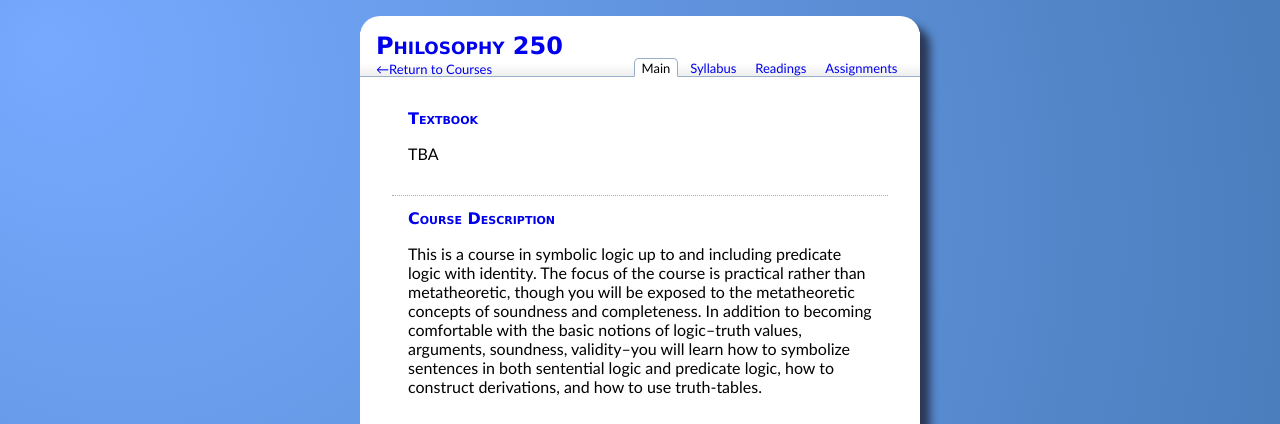
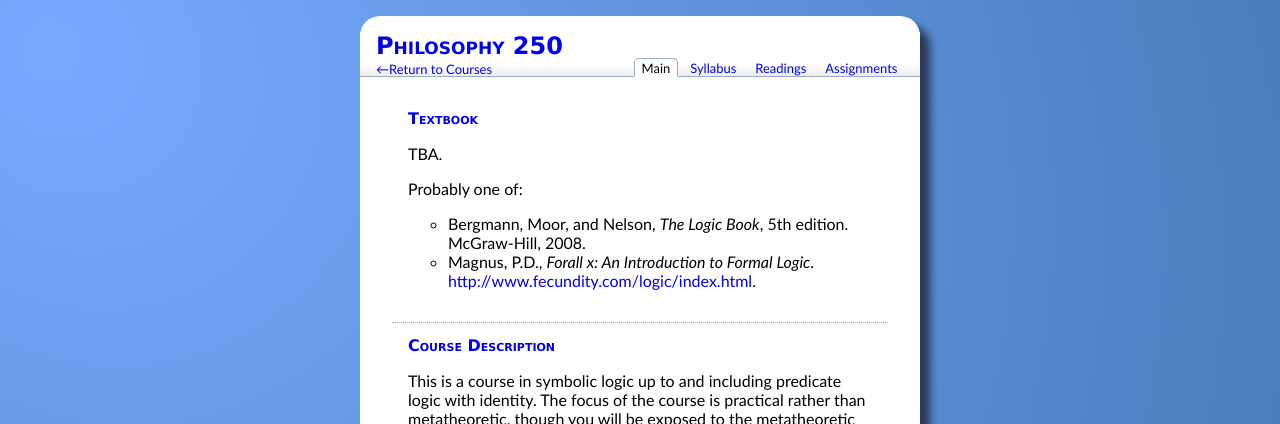
Before and after one commit to dsanson/dsanson.github.com, a Jekyll site: the page built from 250s2011/announcements.markdown, in a window 1280 px wide, cut to the strip 0-424 px from the top of the page. Built offline with Jekyll 4.4.1, drawn with Linux system fonts in a browser that asks for light colours; Markdown is read by kramdown in place of the engine named in the settings; comment, search, counter and statistics services are not loaded.

Commit message:
added 250

```diff
--- a/250s2011/_posts/2010-05-18-textbook.markdown
+++ b/250s2011/_posts/2010-05-18-textbook.markdown
@@ -4,4 +4,9 @@ layout: phil250-post
 section: main
 ---
 
-TBA
+TBA.
+
+Probably one of:
+
++   Bergmann, Moor, and Nelson, *The Logic Book*, 5th edition. McGraw-Hill, 2008.
++   Magnus, P.D., *Forall x: An Introduction to Formal Logic*. <http://www.fecundity.com/logic/index.html>.
```
